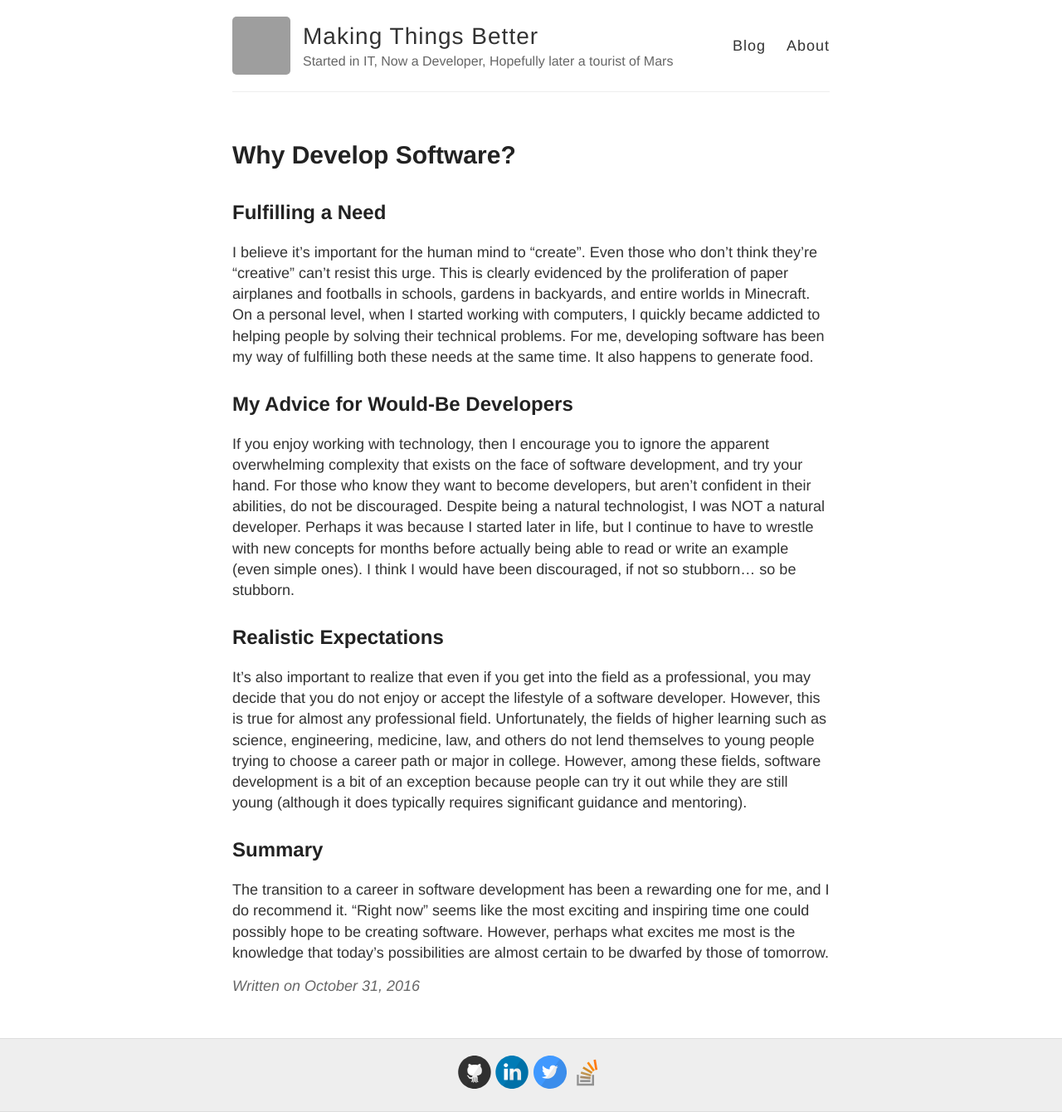
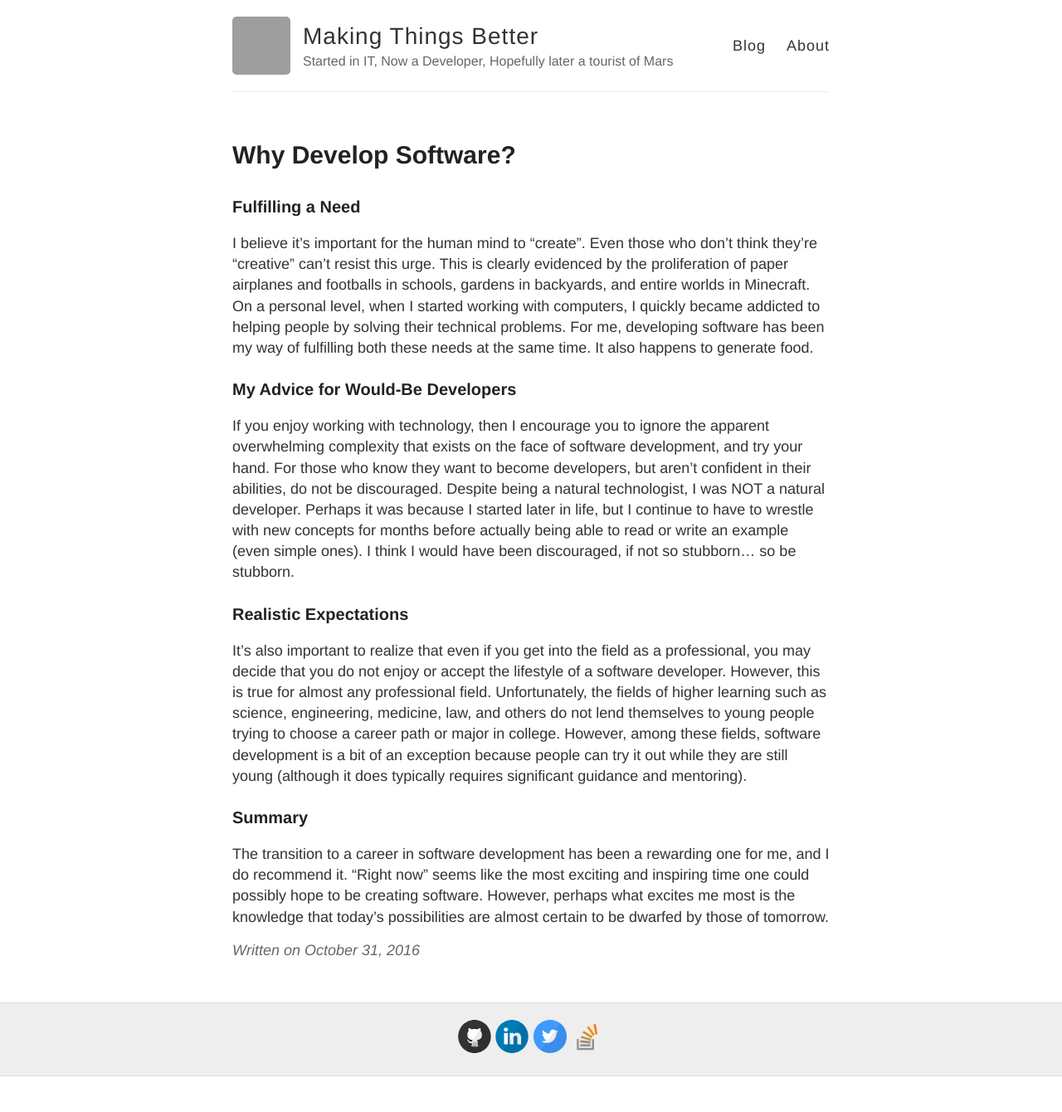
Before and after one commit to solvingJ/blog, a Jekyll site: the page built from _posts/2016-10-31-Why-Develop-Software.md, in a window 1280 px wide. Shown: the whole page at 83% size. Built offline with Jekyll 4.4.1, drawn with Linux system fonts in a browser that asks for light colours; comment, search, counter and statistics services are not loaded; after the commit the page ends 1297 px from its top, so only the background shows below that; grey boxes are pictures that could not be loaded.

Commit message:
changed headings

```diff
--- a/_posts/2016-10-31-Why-Develop-Software.md
+++ b/_posts/2016-10-31-Why-Develop-Software.md
@@ -3,15 +3,15 @@ layout: post
 title: Why Develop Software?
 published: true
 ---
-## Fulfilling a Need
+### Fulfilling a Need
 
 I believe it's important for the human mind to "create". Even those who don't think they're "creative" can't resist this urge.  This is clearly evidenced by the proliferation of paper airplanes and footballs in schools, gardens in backyards, and entire worlds in Minecraft. On a personal level, when I started working with computers, I quickly became addicted to helping people by solving their technical problems.  For me, developing software has been my way of fulfilling both these needs at the same time. It also happens to generate food.
 
-## My Advice for Would-Be Developers
+### My Advice for Would-Be Developers
 If you enjoy working with technology, then I encourage you to ignore the apparent overwhelming complexity that exists on the face of software development, and try your hand. For those who know they want to become developers, but aren't confident in their abilities, do not be discouraged. Despite being a natural technologist, I was NOT a natural developer.  Perhaps it was because I started later in life, but I continue to have to wrestle with new concepts for months before actually being able to read or write an example (even simple ones). I think I would have been discouraged, if not so stubborn... so be stubborn.
 
-## Realistic Expectations
+### Realistic Expectations
 It's also important to realize that even if you get into the field as a professional, you may decide that you do not enjoy or accept the lifestyle of a software developer.  However, this is true for almost any professional field.  Unfortunately, the fields of higher learning such as science, engineering, medicine, law, and others do not lend themselves to young people trying to choose a career path or major in college.  However, among these fields, software development is a bit of an exception because people can try it out while they are still young (although it does typically requires significant guidance and mentoring).
 
-## Summary
+### Summary
 The transition to a career in software development has been a rewarding one for me, and I do recommend it. "Right now" seems like the most exciting and inspiring time one could possibly hope to be creating software. However, perhaps what excites me most is the knowledge that today's possibilities are almost certain to be dwarfed by those of tomorrow.
```
